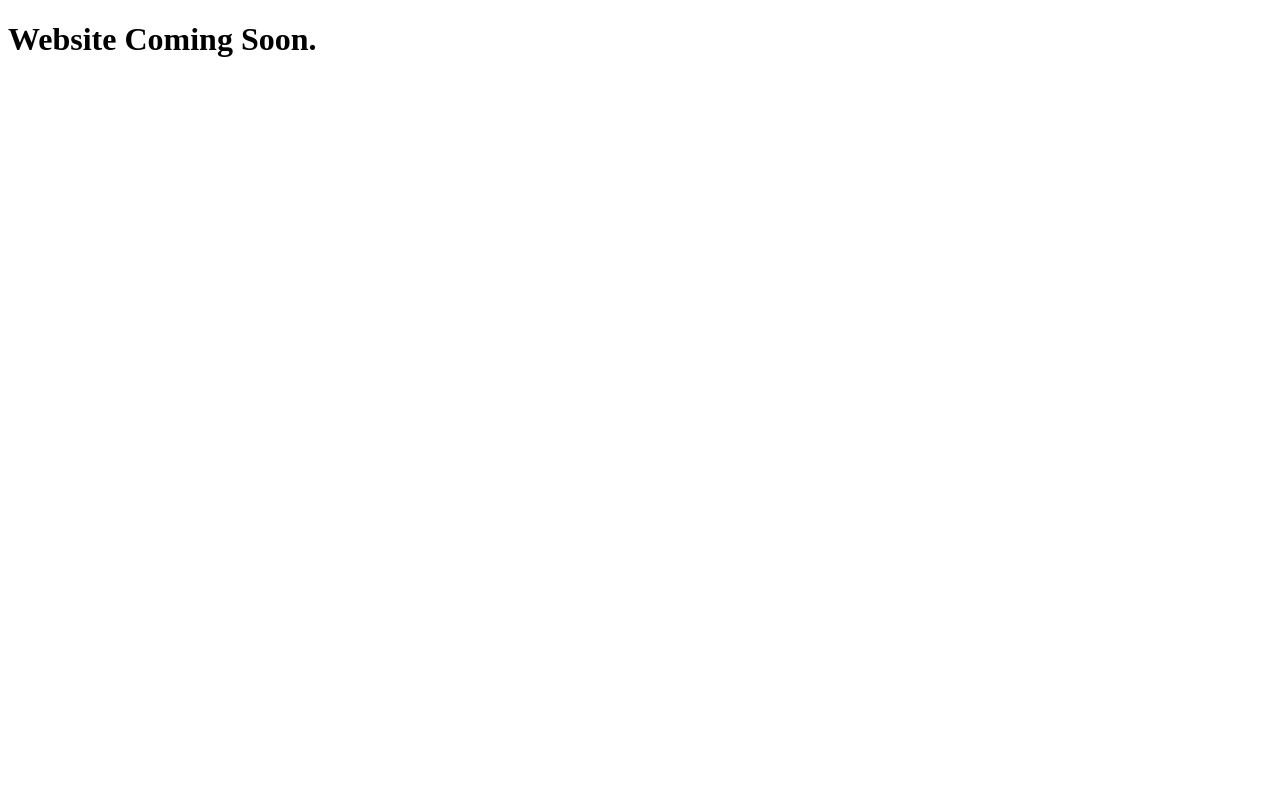
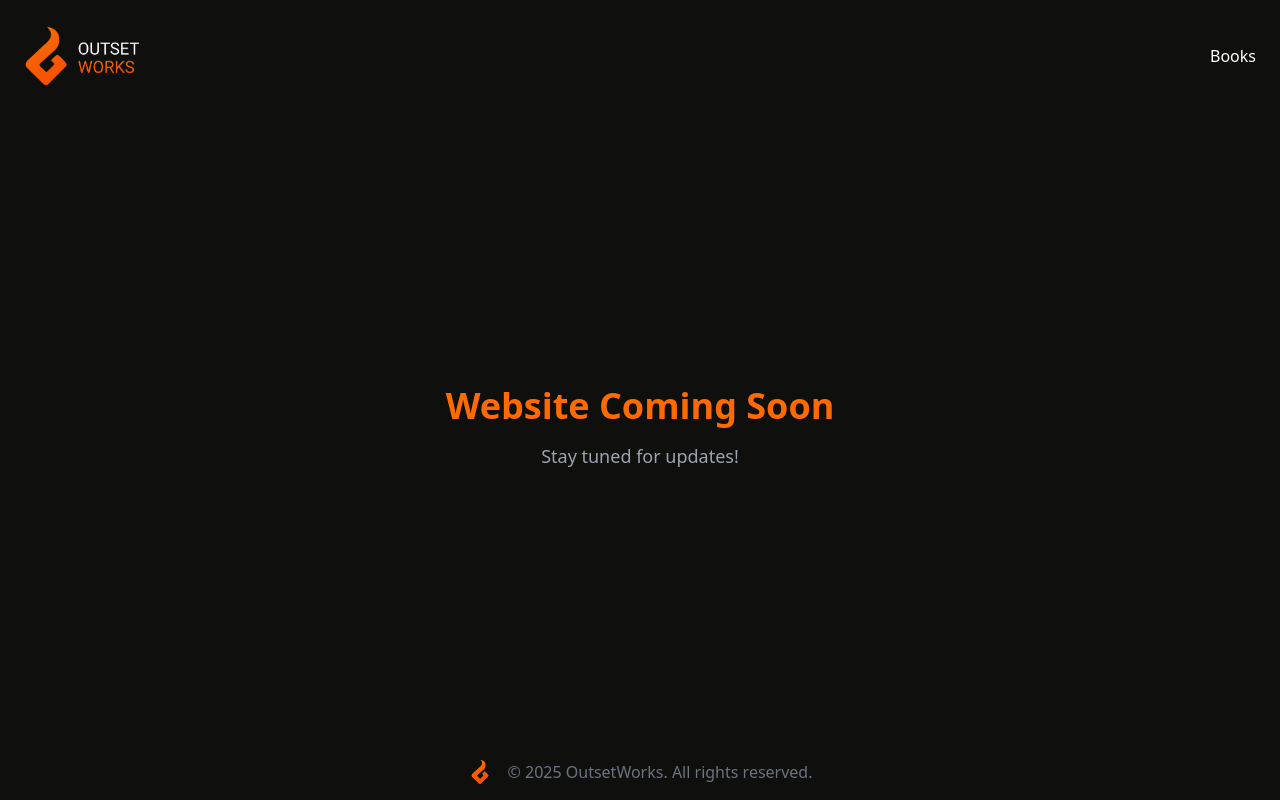
Before and after one commit to outsetworks/outsetworks, a plain HTML site: page index.html in a window 1280 px wide. Drawn offline with nearby package versions, Linux system fonts and the light colour scheme.

Commit message:
Updated website with logo, footer visibility, and Tailwind CSS styling

```diff
--- a/index.html
+++ b/index.html
@@ -1,10 +1,34 @@
 <!DOCTYPE html>
 <html lang="en">
 <head>
-  <meta charset="UTF-8">
-  <title>Coming Soon</title>
+    <meta charset="UTF-8">
+    <meta name="viewport" content="width=device-width, initial-scale=1.0">
+    <title>OutsetWorks</title>
+    <script src="https://cdn.tailwindcss.com"></script>
+    <style>
+        .logo-color {
+            color: #FF6A00; /* Orange color from the logo */
+        }
+    </style>
 </head>
-<body>
-  <h1>Website Coming Soon.</h1>
+<body class="bg-[#0F0F0E] text-white font-sans flex flex-col min-h-screen"> <!-- Added flex and min-h-screen for layout -->
+    <header class="flex justify-between items-center p-6">
+        <div class="flex items-center">
+            <img src="images/logo.png" alt="OutsetWorks Logo" class="h-16 w-auto"> <!-- Maintains aspect ratio -->
+        </div>
+        <nav>
+            <a href="/books" class="text-white hover:underline">Books</a>
+        </nav>
+    </header>
+    <main class="flex flex-col items-center justify-center flex-grow"> <!-- Added flex-grow to main -->
+        <h1 class="text-4xl font-bold logo-color">Website Coming Soon</h1>
+        <p class="text-lg mt-4 text-gray-400">Stay tuned for updates!</p>
+    </main>
+    <footer class="text-center p-4 text-gray-500">
+        <div class="flex justify-center items-center space-x-4">
+            <img src="images/icon.png" alt="Icon" class="h-6 w-6">
+            <span>&copy; 2025 OutsetWorks. All rights reserved.</span>
+        </div>
+    </footer>
 </body>
 </html>
```
Also changed, not shown: images/icon.png (added), images/logo.png (added), 1 other file.
